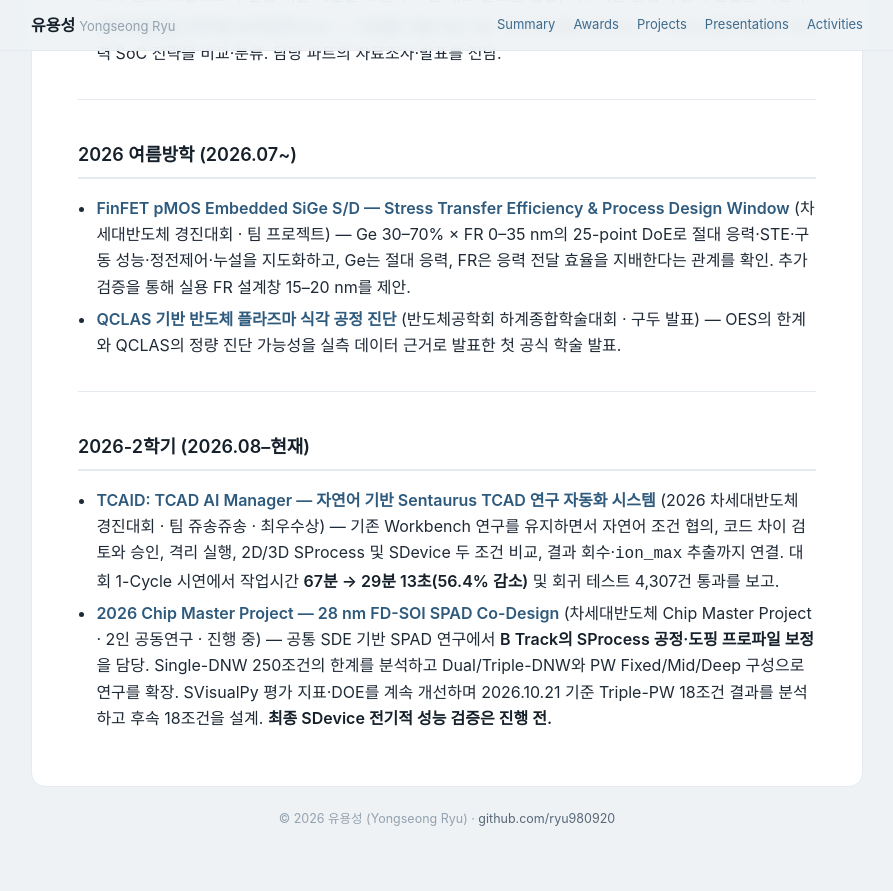
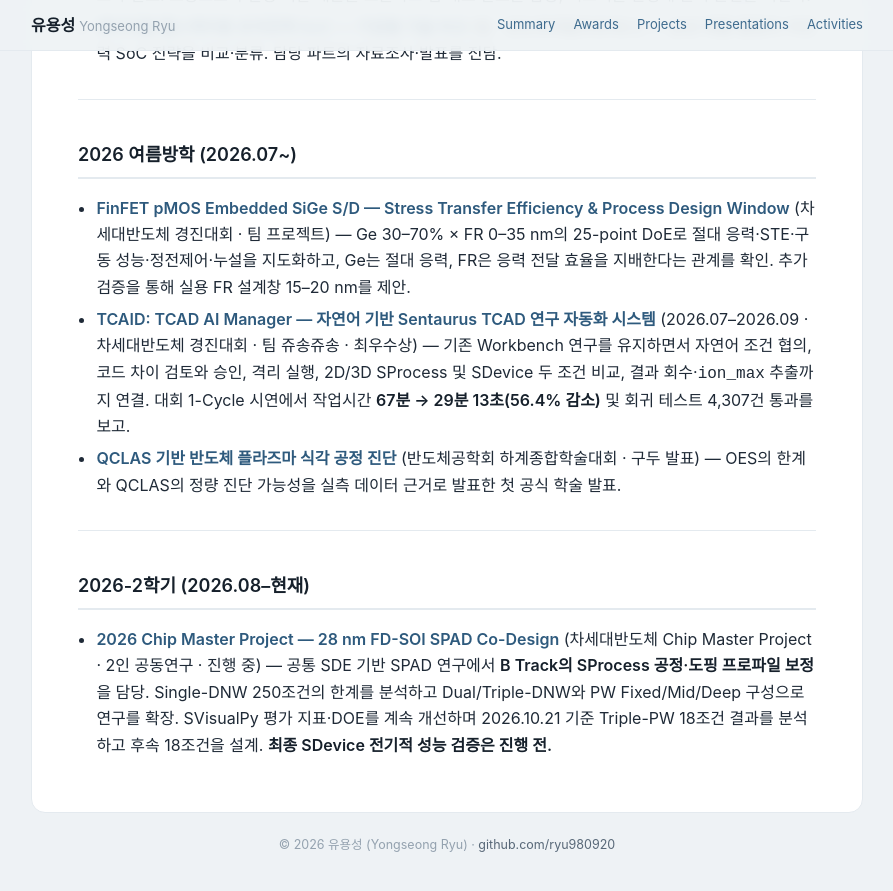
Before and after one commit to ryu980920/ryu980920.github.io, a Jekyll site: the page built from projects/index.md, in a window 1280 px wide and 900 px high, scrolled down 569 px. Shown: the top 891 px of the window, without its empty margins (193-1086 px from the left). Built offline with Jekyll 4.4.1, drawn with Linux system fonts in a browser that asks for light colours; our own code applies the rules of GitHub Pages for plain Markdown files; part of the change alters nothing that is shown.

Commit message:
docs: list July-September TCAID after FinFET in summer project archive

```diff
--- a/projects/index.md
+++ b/projects/index.md
@@ -18,6 +18,7 @@
 ## 2026 여름방학 (2026.07~)
 
 - **[FinFET pMOS Embedded SiGe S/D — Stress Transfer Efficiency & Process Design Window](../finfet-sige/)** (차세대반도체 경진대회 · 팀 프로젝트) — Ge 30–70% × FR 0–35 nm의 25-point DoE로 절대 응력·STE·구동 성능·정전제어·누설을 지도화하고, Ge는 절대 응력, FR은 응력 전달 효율을 지배한다는 관계를 확인. 추가 검증을 통해 실용 FR 설계창 15–20 nm를 제안.
+- **[TCAID: TCAD AI Manager — 자연어 기반 Sentaurus TCAD 연구 자동화 시스템](../tcaid/)** (2026.07–2026.09 · 차세대반도체 경진대회 · 팀 쥬송쥬송 · 최우수상) — 기존 Workbench 연구를 유지하면서 자연어 조건 협의, 코드 차이 검토와 승인, 격리 실행, 2D/3D SProcess 및 SDevice 두 조건 비교, 결과 회수·`ion_max` 추출까지 연결. 대회 1-Cycle 시연에서 작업시간 **67분 → 29분 13초(56.4% 감소)** 및 회귀 테스트 4,307건 통과를 보고.
 - **[QCLAS 기반 반도체 플라즈마 식각 공정 진단](../qclas/)** (반도체공학회 하계종합학술대회 · 구두 발표) — OES의 한계와 QCLAS의 정량 진단 가능성을 실측 데이터 근거로 발표한 첫 공식 학술 발표.
 
 
@@ -25,7 +26,6 @@
 
 ## 2026-2학기 (2026.08–현재)
 
-- **[TCAID: TCAD AI Manager — 자연어 기반 Sentaurus TCAD 연구 자동화 시스템](../tcaid/)** (2026 차세대반도체 경진대회 · 팀 쥬송쥬송 · 최우수상) — 기존 Workbench 연구를 유지하면서 자연어 조건 협의, 코드 차이 검토와 승인, 격리 실행, 2D/3D SProcess 및 SDevice 두 조건 비교, 결과 회수·`ion_max` 추출까지 연결. 대회 1-Cycle 시연에서 작업시간 **67분 → 29분 13초(56.4% 감소)** 및 회귀 테스트 4,307건 통과를 보고.
 - **[2026 Chip Master Project — 28 nm FD-SOI SPAD Co-Design](../chip-master/)** (차세대반도체 Chip Master Project · 2인 공동연구 · 진행 중) — 공통 SDE 기반 SPAD 연구에서 **B Track의 SProcess 공정·도핑 프로파일 보정**을 담당. Single-DNW 250조건의 한계를 분석하고 Dual/Triple-DNW와 PW Fixed/Mid/Deep 구성으로 연구를 확장. SVisualPy 평가 지표·DOE를 계속 개선하며 2026.10.21 기준 Triple-PW 18조건 결과를 분석하고 후속 18조건을 설계. **최종 SDevice 전기적 성능 검증은 진행 전.**
 
 <!-- ▼ 이후 학기가 추가되면 아래에 "## YYYY-N학기" 소제목을 만들고 같은 형식으로 이어붙입니다 ▼ -->
```
